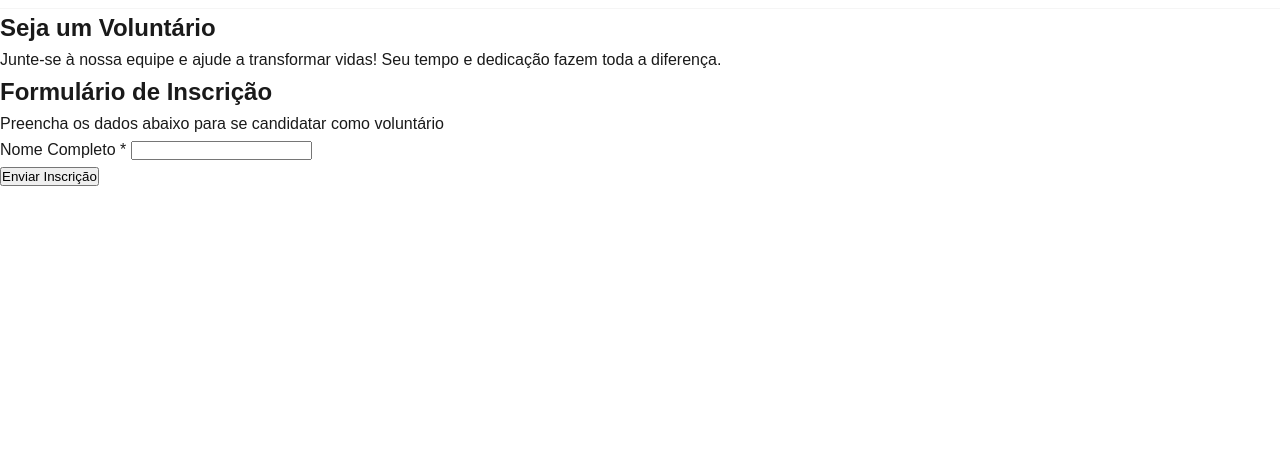
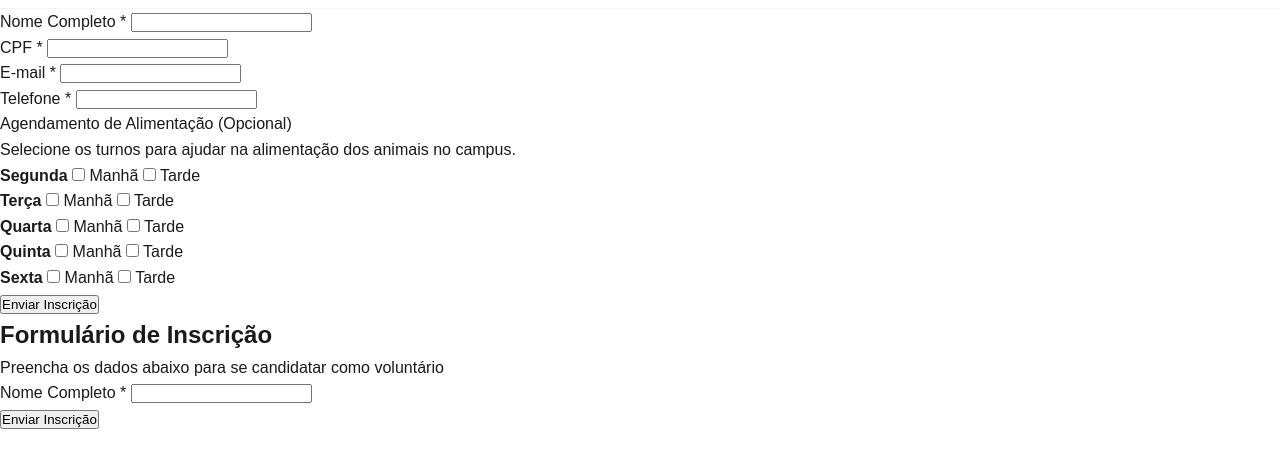
Before and after one commit to evyhdev/Pelu-Cia, a website built with Vite: page src/pages/voluntario.html in a window 1280 px wide. Shown: the part 71-538 px from the top of the page. Built offline with nearby package versions, Linux system fonts and the light colour scheme.

Commit message:
bora alimentar agora

```diff
--- a/src/pages/voluntario.html
+++ b/src/pages/voluntario.html
@@ -39,13 +39,68 @@
     </header>
 
     <main class="voluntariado-page">
-        <section class="hero">
-            <div class="container">
-                <h1>Seja um Voluntário</h1>
-                <p>Junte-se à nossa equipe e ajude a transformar vidas! Seu tempo e dedicação fazem toda a diferença.</p>
+       <form id="formVoluntario" action="#" method="POST">
+    <div class="form-row">
+        <div class="form-group">
+            <label for="nome">Nome Completo *</label>
+            <input type="text" id="nome" name="nome" required>
+        </div>
+        <div class="form-group">
+            <label for="cpf">CPF *</label>
+            <input type="text" id="cpf" name="cpf" required>
+        </div>
+    </div>
+
+    <div class="form-row">
+        <div class="form-group">
+            <label for="email">E-mail *</label>
+            <input type="email" id="email" name="email" required>
+        </div>
+        <div class="form-group">
+            <label for="telefone">Telefone *</label>
+            <input type="tel" id="telefone" name="telefone" required>
+        </div>
+    </div>
+
+    <div class="form-group schedule-group">
+        <label>Agendamento de Alimentação (Opcional)</label>
+        <p class="schedule-desc">Selecione os turnos para ajudar na alimentação dos animais no campus.</p>
+
+        <div class="schedule-grid">
+            <div class="schedule-day">
+                <strong>Segunda</strong>
+                <label class="time-slot"><input type="checkbox" name="agendamento" value="seg-manha"> Manhã</label>
+                <label class="time-slot"><input type="checkbox" name="agendamento" value="seg-tarde"> Tarde</label>
             </div>
-        </section>
 
+            <div class="schedule-day">
+                <strong>Terça</strong>
+                <label class="time-slot"><input type="checkbox" name="agendamento" value="ter-manha"> Manhã</label>
+                <label class="time-slot"><input type="checkbox" name="agendamento" value="ter-tarde"> Tarde</label>
+            </div>
+
+            <div class="schedule-day">
+                <strong>Quarta</strong>
+                <label class="time-slot"><input type="checkbox" name="agendamento" value="qua-manha"> Manhã</label>
+                <label class="time-slot"><input type="checkbox" name="agendamento" value="qua-tarde"> Tarde</label>
+            </div>
+
+            <div class="schedule-day">
+                <strong>Quinta</strong>
+                <label class="time-slot"><input type="checkbox" name="agendamento" value="qui-manha"> Manhã</label>
+                <label class="time-slot"><input type="checkbox" name="agendamento" value="qui-tarde"> Tarde</label>
+            </div>
+
+            <div class="schedule-day">
+                <strong>Sexta</strong>
+                <label class="time-slot"><input type="checkbox" name="agendamento" value="sex-manha"> Manhã</label>
+                <label class="time-slot"><input type="checkbox" name="agendamento" value="sex-tarde"> Tarde</label>
+            </div>
+        </div>
+    </div>
+
+    <button type="submit" class="btn-submit">Enviar Inscrição</button>
+</form>
         <section class="inscricao" id="inscricao">
             <div class="container">
                 <h2>Formulário de Inscrição</h2>
```
